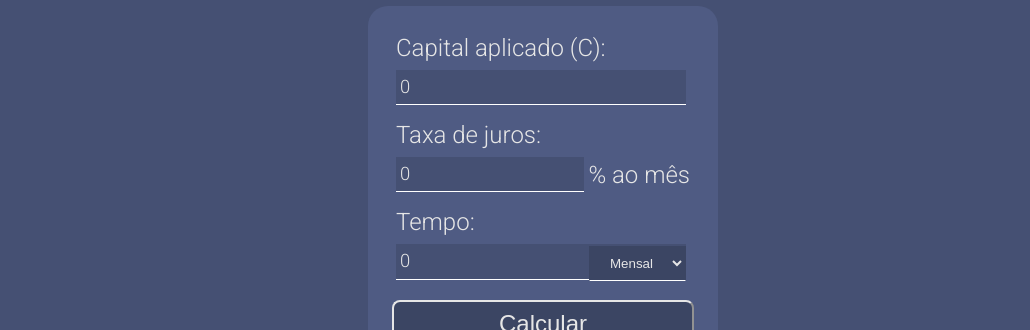
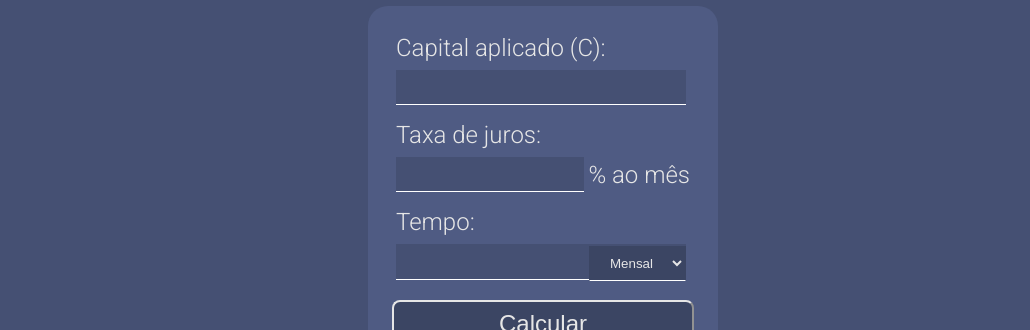
Before and after one commit to ajraduenz/graphics-inflation, a React (Vite) app: page / in a window 1280 px wide. Shown: the part 128-458 px from the top of the page, without its empty margins (97-1127 px from the left). Built offline with nearby package versions, Linux system fonts and the light colour scheme.

Commit message:
Removing 0 initial

```diff
--- a/src/Components/Calculadora/calculadora.scss
+++ b/src/Components/Calculadora/calculadora.scss
@@ -35,9 +35,9 @@ input {
   margin: 0.5rem 0.25rem 0.5rem 0;
   color: $text-color-1;
   font-size: 1.15rem;
-  &:hover,
   &:focus-visible {
-    outline: none;
+    outline: none !important;
+    border-color: red;
   }
 }
 button {
--- a/src/Components/Calculadora/index.tsx
+++ b/src/Components/Calculadora/index.tsx
@@ -27,7 +27,7 @@ const Calculadora = () => {
             <label htmlFor={input[0]}>{input[1].title}:</label>
             <input
               id={input[0]}
-              value={input[1].valor}
+              value={input[1].valor || ""}
               onChange={(e) =>
                 setInputs({
                   ...inputs,
```
